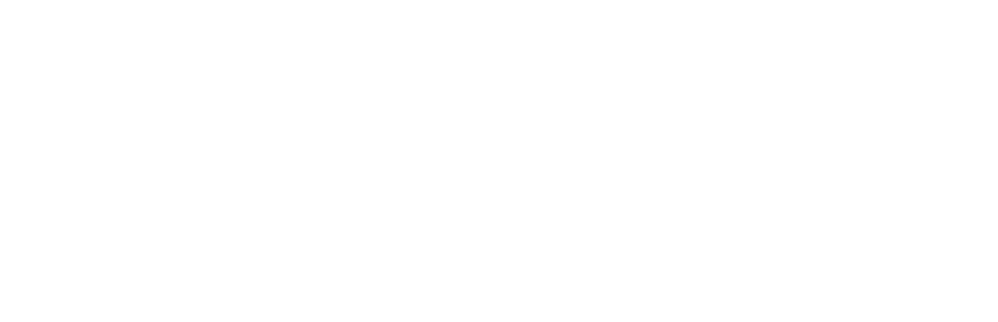
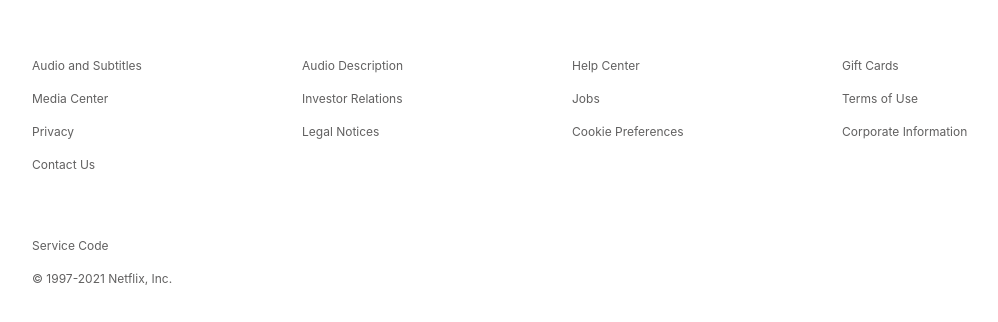
Before and after one commit to Jamie-Ellis/reactNetflix, a React (Create React App) app: page / in a window 1280 px wide. Shown: the part 150-472 px from the top of the page, without its empty margins (108-1106 px from the left). Built offline with nearby package versions, Linux system fonts and the light colour scheme.

Commit message:
added footer

```diff
--- a/src/App.js
+++ b/src/App.js
@@ -1,11 +1,15 @@
-import logo from './logo.svg';
+
 import './App.css';
+import './style.css'
+import 'bootstrap/dist/css/bootstrap.min.css'
 import './components/NavBar'
 import './components/Home'
 import './components/Footer'
+import Footer from './components/Footer';
 function App() {
   return (
     <>
+      <Footer />
     </>
   );
 }
--- a/src/components/Footer.jsx
+++ b/src/components/Footer.jsx
@@ -0,0 +1,67 @@
+import React from 'react'
+
+
+const Footer = () => {
+    return (
+
+<footer className="container">
+  <div className="row social-icons">
+    <div className="container">
+      <ul>
+        <li className="list-inline-item">
+          <ion-icon name="logo-facebook" />
+        </li>
+        <li className="list-inline-item">
+          <ion-icon name="logo-instagram" />
+        </li>
+        <li className="list-inline-item">
+          <ion-icon name="logo-twitter" />
+        </li>
+        <li className="list-inline-item">
+          <ion-icon name="logo-youtube" />
+        </li>
+      </ul>
+      <div className="row">
+        <div className="col col-12 col-sm-6 col-lg-3 px-0 footer-info ">
+          <ul>
+            <li>Audio and Subtitles</li>
+            <li>Media Center</li>
+            <li>Privacy</li>
+            <li>Contact Us</li>
+            <br />
+            <br />
+            <li>Service Code</li>
+            <li>© 1997-2021 Netflix, Inc.</li>
+          </ul>
+        </div>
+        <div className="col col-12 col-sm-6 col-lg-3 px-0 footer-info">
+          <ul>
+            <li>Audio Description</li>
+            <li>Investor Relations</li>
+            <li>Legal Notices</li>
+          </ul>
+        </div>
+        <div className="col col-12 col-sm-6 col-lg-3 px-0 footer-info">
+          <ul>
+            <li>Help Center</li>
+            <li>Jobs</li>
+            <li>Cookie Preferences</li>
+          </ul>
+        </div>
+        <div className="col col-12 col-sm-6 col-lg-3 px-0 footer-info">
+          <ul>
+            <li>Gift Cards</li>
+            <li>Terms of Use</li>
+            <li>Corporate Information</li>
+          </ul>
+        </div>
+      </div>
+    </div>
+  </div>
+</footer>
+
+
+    )
+}
+
+export default Footer
--- /dev/null
+++ b/src/style.css
@@ -0,0 +1,40 @@
+body {
+  background-color: black;
+  font-family: "Inter", sans-serif;
+}
+
+h5 {
+  font-size: 19px;
+}
+
+.row {
+  padding: 0 15px;
+}
+
+li {
+  font-size: 12px;
+  color: #616060;
+}
+
+/* social icons */
+.list-inline-item {
+  font-size: 25px;
+}
+
+.social-icons {
+  margin-top: 15%;
+}
+
+ul {
+  list-style-type: none;
+}
+
+.netflix {
+  margin-top: 10px;
+  font-size: 9px;
+  font-family: Arial, Helvetica, sans-serif;
+}
+
+.footer-info li {
+  padding-bottom: 15px;
+}
```
